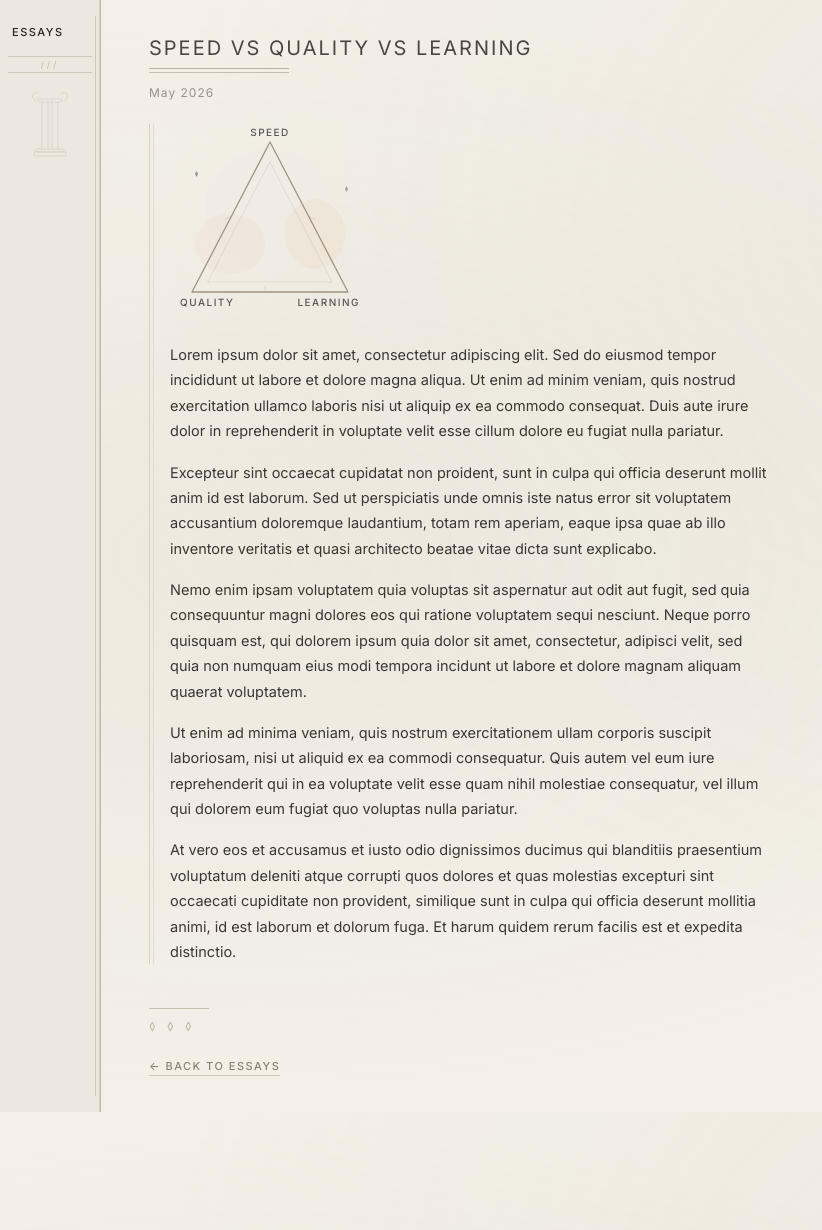
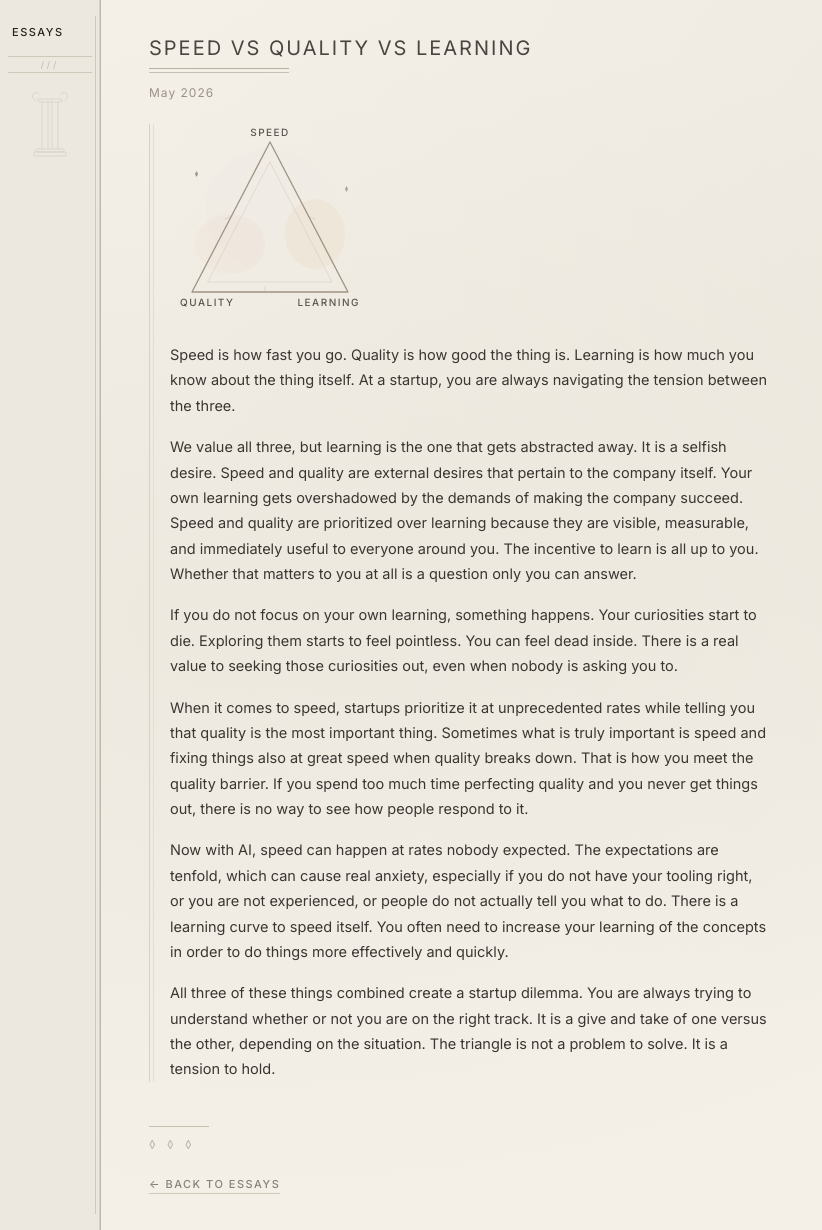
Before and after one commit to rupa99/extraordinaryengineer, a Jekyll site: the page built from _essays/speed-vs-quality-vs-learning.md, in a window 1280 px wide. Shown: the whole page, without its empty margins (0-822 px from the left). Built offline with Jekyll 4.4.1, drawn with Linux system fonts in a browser that asks for light colours; before the commit the page ends 1112 px from its top, so only the background shows below that.

Commit message:
write Speed vs Quality vs Learning essay
Co-Authored-By: Claude Opus 4.6 (1M context) <noreply@anthropic.com>

```diff
--- a/_essays/speed-vs-quality-vs-learning.md
+++ b/_essays/speed-vs-quality-vs-learning.md
@@ -26,12 +26,14 @@ date: 2026-05-30
   <line x1="95" y1="168" x2="95" y2="163" stroke="#b8ad9e" stroke-width="0.7" opacity="0.5"/>
 </svg>
 
-Lorem ipsum dolor sit amet, consectetur adipiscing elit. Sed do eiusmod tempor incididunt ut labore et dolore magna aliqua. Ut enim ad minim veniam, quis nostrud exercitation ullamco laboris nisi ut aliquip ex ea commodo consequat. Duis aute irure dolor in reprehenderit in voluptate velit esse cillum dolore eu fugiat nulla pariatur.
+Speed is how fast you go. Quality is how good the thing is. Learning is how much you know about the thing itself. At a startup, you are always navigating the tension between the three.
 
-Excepteur sint occaecat cupidatat non proident, sunt in culpa qui officia deserunt mollit anim id est laborum. Sed ut perspiciatis unde omnis iste natus error sit voluptatem accusantium doloremque laudantium, totam rem aperiam, eaque ipsa quae ab illo inventore veritatis et quasi architecto beatae vitae dicta sunt explicabo.
+We value all three, but learning is the one that gets abstracted away. It is a selfish desire. Speed and quality are external desires that pertain to the company itself. Your own learning gets overshadowed by the demands of making the company succeed. Speed and quality are prioritized over learning because they are visible, measurable, and immediately useful to everyone around you. The incentive to learn is all up to you. Whether that matters to you at all is a question only you can answer.
 
-Nemo enim ipsam voluptatem quia voluptas sit aspernatur aut odit aut fugit, sed quia consequuntur magni dolores eos qui ratione voluptatem sequi nesciunt. Neque porro quisquam est, qui dolorem ipsum quia dolor sit amet, consectetur, adipisci velit, sed quia non numquam eius modi tempora incidunt ut labore et dolore magnam aliquam quaerat voluptatem.
+If you do not focus on your own learning, something happens. Your curiosities start to die. Exploring them starts to feel pointless. You can feel dead inside. There is a real value to seeking those curiosities out, even when nobody is asking you to.
 
-Ut enim ad minima veniam, quis nostrum exercitationem ullam corporis suscipit laboriosam, nisi ut aliquid ex ea commodi consequatur. Quis autem vel eum iure reprehenderit qui in ea voluptate velit esse quam nihil molestiae consequatur, vel illum qui dolorem eum fugiat quo voluptas nulla pariatur.
+When it comes to speed, startups prioritize it at unprecedented rates while telling you that quality is the most important thing. Sometimes what is truly important is speed and fixing things also at great speed when quality breaks down. That is how you meet the quality barrier. If you spend too much time perfecting quality and you never get things out, there is no way to see how people respond to it.
 
-At vero eos et accusamus et iusto odio dignissimos ducimus qui blanditiis praesentium voluptatum deleniti atque corrupti quos dolores et quas molestias excepturi sint occaecati cupiditate non provident, similique sunt in culpa qui officia deserunt mollitia animi, id est laborum et dolorum fuga. Et harum quidem rerum facilis est et expedita distinctio.
+Now with AI, speed can happen at rates nobody expected. The expectations are tenfold, which can cause real anxiety, especially if you do not have your tooling right, or you are not experienced, or people do not actually tell you what to do. There is a learning curve to speed itself. You often need to increase your learning of the concepts in order to do things more effectively and quickly.
+
+All three of these things combined create a startup dilemma. You are always trying to understand whether or not you are on the right track. It is a give and take of one versus the other, depending on the situation. The triangle is not a problem to solve. It is a tension to hold.
```
